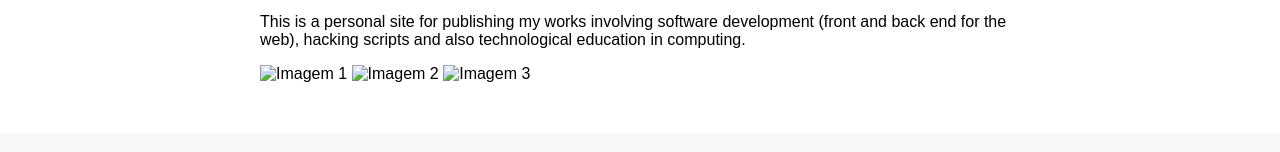
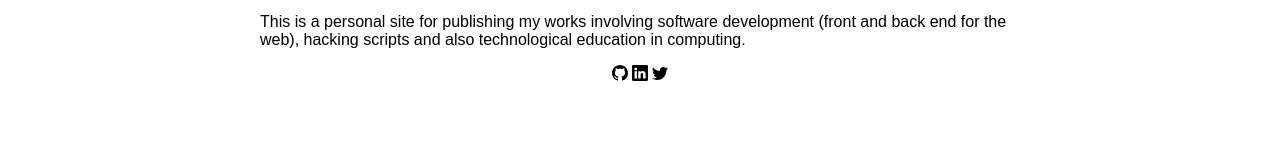
Before and after one commit to depaulaio/depaulaio.github.io, a plain HTML site: page index.html in a window 1280 px wide. Shown: the part 642-794 px from the top of the page. Drawn offline with Linux system fonts and the light colour scheme.

Commit message:
Update index.html

```diff
--- a/index.html
+++ b/index.html
@@ -43,97 +43,51 @@
         development (front and back end for the web), hacking scripts and also
         technological education in computing.
       </p>
-      <img class="img-conteudo" src="img/img1.jpg" alt="Imagem 1" />
-      <img class="img-conteudo" src="img/img2.jpg" alt="Imagem 2" />
-      <img class="img-conteudo" src="img/img3.jpg" alt="Imagem 3" />
+      <p Align="center">
+      <svg
+        xmlns="http://www.w3.org/2000/svg"
+        width="16"
+        height="16"
+        fill="currentColor"
+        class="bi bi-github"
+        viewBox="0 0 16 16"
+      >
+        <path
+          d="M8 0C3.58 0 0 3.58 0 8c0 3.54 2.29 6.53 5.47 7.59.4.07.55-.17.55-.38 0-.19-.01-.82-.01-1.49-2.01.37-2.53-.49-2.69-.94-.09-.23-.48-.94-.82-1.13-.28-.15-.68-.52-.01-.53.63-.01 1.08.58 1.23.82.72 1.21 1.87.87 2.33.66.07-.52.28-.87.51-1.07-1.78-.2-3.64-.89-3.64-3.95 0-.87.31-1.59.82-2.15-.08-.2-.36-1.02.08-2.12 0 0 .67-.21 2.2.82.64-.18 1.32-.27 2-.27.68 0 1.36.09 2 .27 1.53-1.04 2.2-.82 2.2-.82.44 1.1.16 1.92.08 2.12.51.56.82 1.27.82 2.15 0 3.07-1.87 3.75-3.65 3.95.29.25.54.73.54 1.48 0 1.07-.01 1.93-.01 2.2 0 .21.15.46.55.38A8.012 8.012 0 0 0 16 8c0-4.42-3.58-8-8-8z"
+        />
+      </svg>
+      <!--<i class="bi bi-github"></i>-->
+      <!--<img class="img-conteudo" src="img/img1.jpg" alt="Imagem 1" />-->
+      <svg
+        xmlns="http://www.w3.org/2000/svg"
+        width="16"
+        height="16"
+        fill="currentColor"
+        class="bi bi-linkedin"
+        viewBox="0 0 16 16"
+      >
+        <path
+          d="M0 1.146C0 .513.526 0 1.175 0h13.65C15.474 0 16 .513 16 1.146v13.708c0 .633-.526 1.146-1.175 1.146H1.175C.526 16 0 15.487 0 14.854V1.146zm4.943 12.248V6.169H2.542v7.225h2.401zm-1.2-8.212c.837 0 1.358-.554 1.358-1.248-.015-.709-.52-1.248-1.342-1.248-.822 0-1.359.54-1.359 1.248 0 .694.521 1.248 1.327 1.248h.016zm4.908 8.212V9.359c0-.216.016-.432.08-.586.173-.431.568-.878 1.232-.878.869 0 1.216.662 1.216 1.634v3.865h2.401V9.25c0-2.22-1.184-3.252-2.764-3.252-1.274 0-1.845.7-2.165 1.193v.025h-.016a5.54 5.54 0 0 1 .016-.025V6.169h-2.4c.03.678 0 7.225 0 7.225h2.4z"
+        />
+      </svg>
+      <!--<img class="img-conteudo" src="img/img2.jpg" alt="Imagem 2" />-->
+      <svg
+        xmlns="http://www.w3.org/2000/svg"
+        width="16"
+        height="16"
+        fill="currentColor"
+        class="bi bi-twitter"
+        viewBox="0 0 16 16"
+      >
+        <path
+          d="M5.026 15c6.038 0 9.341-5.003 9.341-9.334 0-.14 0-.282-.006-.422A6.685 6.685 0 0 0 16 3.542a6.658 6.658 0 0 1-1.889.518 3.301 3.301 0 0 0 1.447-1.817 6.533 6.533 0 0 1-2.087.793A3.286 3.286 0 0 0 7.875 6.03a9.325 9.325 0 0 1-6.767-3.429 3.289 3.289 0 0 0 1.018 4.382A3.323 3.323 0 0 1 .64 6.575v.045a3.288 3.288 0 0 0 2.632 3.218 3.203 3.203 0 0 1-.865.115 3.23 3.23 0 0 1-.614-.057 3.283 3.283 0 0 0 3.067 2.277A6.588 6.588 0 0 1 .78 13.58a6.32 6.32 0 0 1-.78-.045A9.344 9.344 0 0 0 5.026 15z"
+        />
+      </svg>
+      <!--<img class="img-conteudo" src="img/img3.jpg" alt="Imagem 3" />-->
     </section>
-    <!--
-    <div class="secao-background-divisao">
-      <h3>Contato</h3>
-    </div>
-
-    <main>
-      <section class="secao-largura-limitada secao-conteudo">
-        <h3>Análise de cadastro</h3>
-        <p>
-          Preencha os campos abaixo e analisaremos seus dados.<br />Se tudo
-          estiver correto ligaremos para marcar uma visita sua à loja.
-        </p>
-        <form
-          method="post"
-          action="https://www.devmedia.com.br/codigos/formularios/aula9/"
-        >
-          <fieldset>
-            <legend>Dados pessoais</legend>
-            <div class="grupo-campo">
-              <label>Nome</label>
-              <input
-                type="text"
-                name="nome"
-                placeholder="digite seu nome"
-                required
-              />
-            </div>
-            <div class="grupo-campo">
-              <label>Data de Nascimento</label>
-              <input type="date" name="data_nascimento" required />
-            </div>
-            <div class="grupo-campo">
-              <label>Telefone</label>
-              <input
-                type="tel"
-                name="telefone"
-                placeholder="(XX) XXXXX-XXXX"
-                required
-              />
-            </div>
-          </fieldset>
-          <fieldset>
-            <legend>CNH</legend>
-            <div class="grupo-campo">
-              <label>Número do Registro</label>
-              <input
-                type="number"
-                name="numero_registro"
-                placeholder="informe o número da sua CNH"
-                required
-              />
-            </div>
-            <div class="grupo-campo">
-              <label>Validade</label>
-              <input type="date" name="validade" required />
-            </div>
-          </fieldset>
-          <fieldset>
-            <legend>Carro</legend>
-            <div class="grupo-campo">
-              <label>Modelo do Carro</label>
-              <select name="carro" required>
-                <option value="">Escolha um carro</option>
-                <optgroup label="Volkswagem">
-                  <option value="gol">Gol</option>
-                  <option value="golf">Golf</option>
-                  <option value="fox">Fox</option>
-                </optgroup>
-                <optgroup label="Fiat">
-                  <option value="uno">Uno</option>
-                  <option value="siena">Siena</option>
-                  <option value="Palio">Palio</option>
-                </optgroup>
-                <optgroup label="Nissan">
-                  <option value="frontier">Frontier</option>
-                  <option value="versa">Versa</option>
-                  <option value="skyline">Skyline GT-R</option>
-                </optgroup>
-              </select>
-            </div>
-          </fieldset>
-          <button type="submit">Enviar dados</button>
-        </form>
-      </section>
-    </main> -->
+  </p>
     <footer>
-      <p>Copyright 2023 - depaula.io</p>
+  <p>Copyright 2023 - depaula.io</p>
     </footer>
   </body>
 </html>
```
